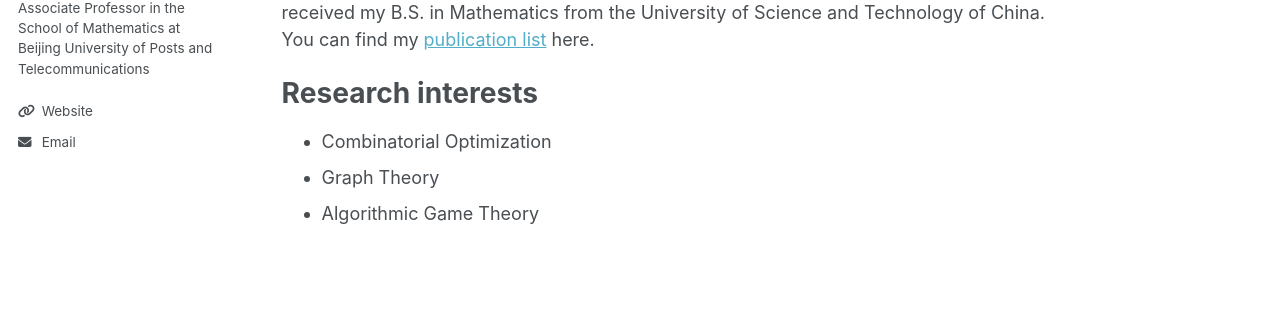
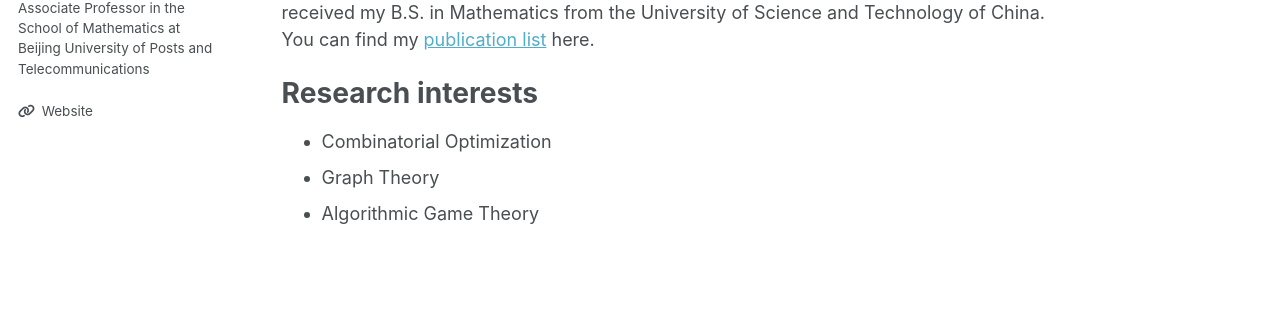
Before and after one commit to zhongzhengtang/zhongzhengtang.github.io, a Jekyll site: the page built from _pages/about.md, in a window 1280 px wide. Shown: the part 279-605 px from the top of the page. Built offline with Jekyll 4.4.1, drawn with Linux system fonts in a browser that asks for light colours; a script bundle is joined from its source files by our own code; library files that are not in the unit come from our copies.

Commit message:
Update _config.yml

```diff
--- a/_config.yml
+++ b/_config.yml
@@ -30,7 +30,7 @@
   location         : #"Earth"
   employer         : #"Red Brick University"
   uri              : "https://teacher.bupt.edu.cn/tangzhongzheng/zh_CN/index.htm"
-  email            : "tangzhongzheng@bupt.edu.cn"
+  email            : #"tangzhongzheng@bupt.edu.cn"
 
   # Academic websites
   academia         : # URL
```
